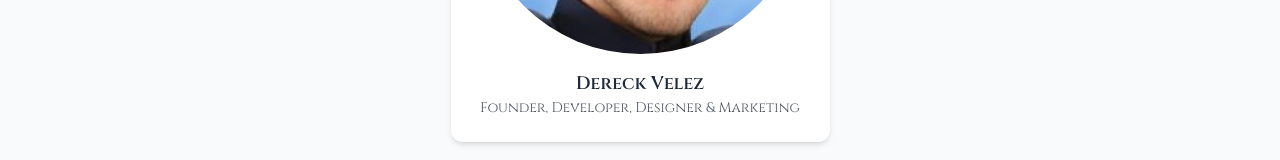
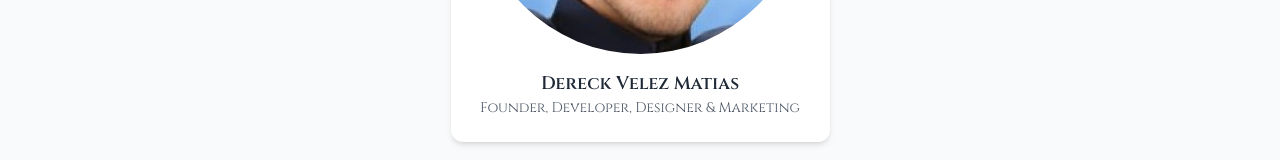
Before and after one commit to DJVelz/Nerdvana, a Next.js app: page /about in a window 1280 px wide. Shown: the part 1053-1213 px from the top of the page. Built offline with nearby package versions, Linux system fonts and the light colour scheme.

Commit message:
Added second last name

```diff
--- a/app/about/page.jsx
+++ b/app/about/page.jsx
@@ -49,7 +49,7 @@ export default function About() {
                                 alt="Team member"
                                 className="rounded-full mx-auto mb-4"
                                 />
-                                <h3 className="text-lg font-semibold">Dereck Velez</h3>
+                                <h3 className="text-lg font-semibold">Dereck Velez Matias</h3>
                                 <p className="text-sm text-gray-600">Founder, Developer, Designer & Marketing</p>
                             </div>
                         </div>
```
